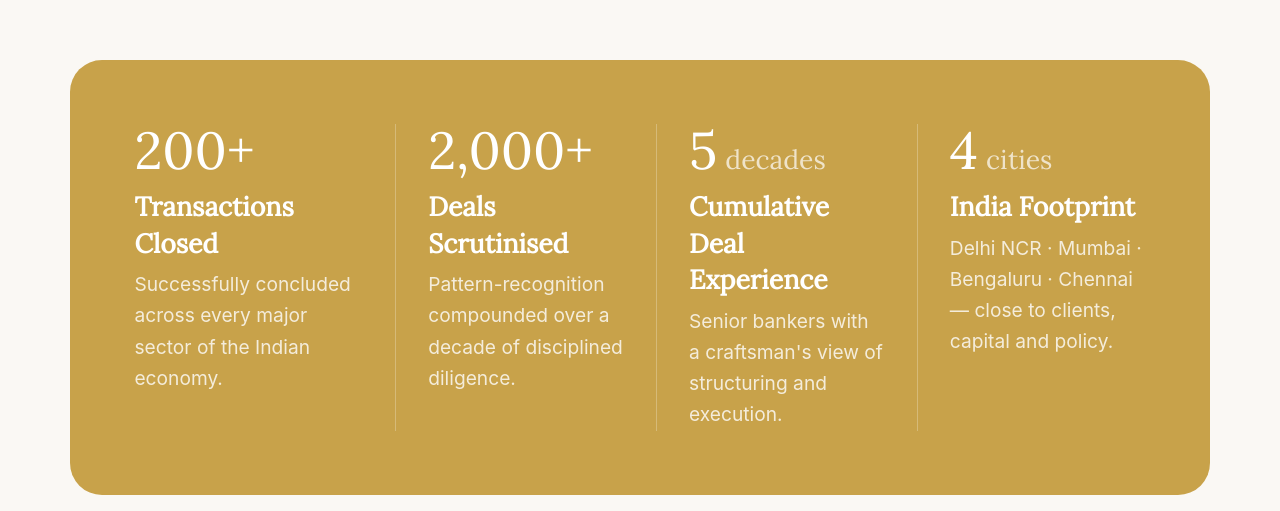
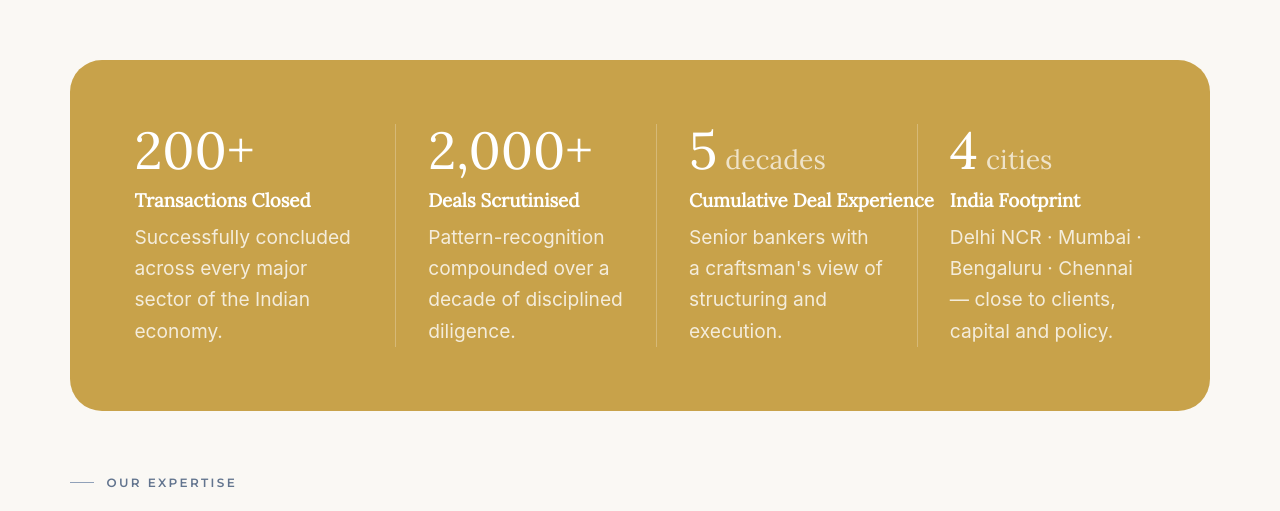
Before and after one commit to yashmathur302/AM, a Laravel app: page / in a window 1280 px wide; the page is wider, and only the part inside the window is pictured. Shown: the part 2067-2578 px from the top of that part. Run offline with Laravel 12, Linux system fonts and the light colour scheme; data comes from the database, SQL or seed files in the repository; data that the repository does not hold is empty; style sheets or scripts are compiled from the project's sources; parts of the project's set-up code (start-up, migrations or seed data) failed here and were passed over.

Commit message:
Size stats card labels to fit on a single line

```diff
--- a/resources/views/components/home/stats.blade.php
+++ b/resources/views/components/home/stats.blade.php
@@ -47,7 +47,7 @@
                                 <span class="font-banner font-normal text-white/70 text-[clamp(1.25rem,1.1rem_+_0.7vw,1.75rem)] leading-none">{{ $stat['suffixWord'] }}</span>
                             @endif
                         </div>
-                        <p class="mt-3 font-banner font-semibold text-white text-[clamp(1.25rem,1.1rem_+_0.7vw,1.75rem)] leading-snug">{{ $stat['label'] }}</p>
+                        <p class="mt-3 font-banner font-semibold text-white text-[clamp(0.95rem,0.85rem_+_0.4vw,1.2rem)] leading-snug whitespace-nowrap">{{ $stat['label'] }}</p>
                         <p class="mt-2 text-[clamp(1rem,0.92rem_+_0.35vw,1.25rem)] text-white/80 leading-relaxed">{{ $stat['description'] }}</p>
                     </div>
                 @endforeach
```
